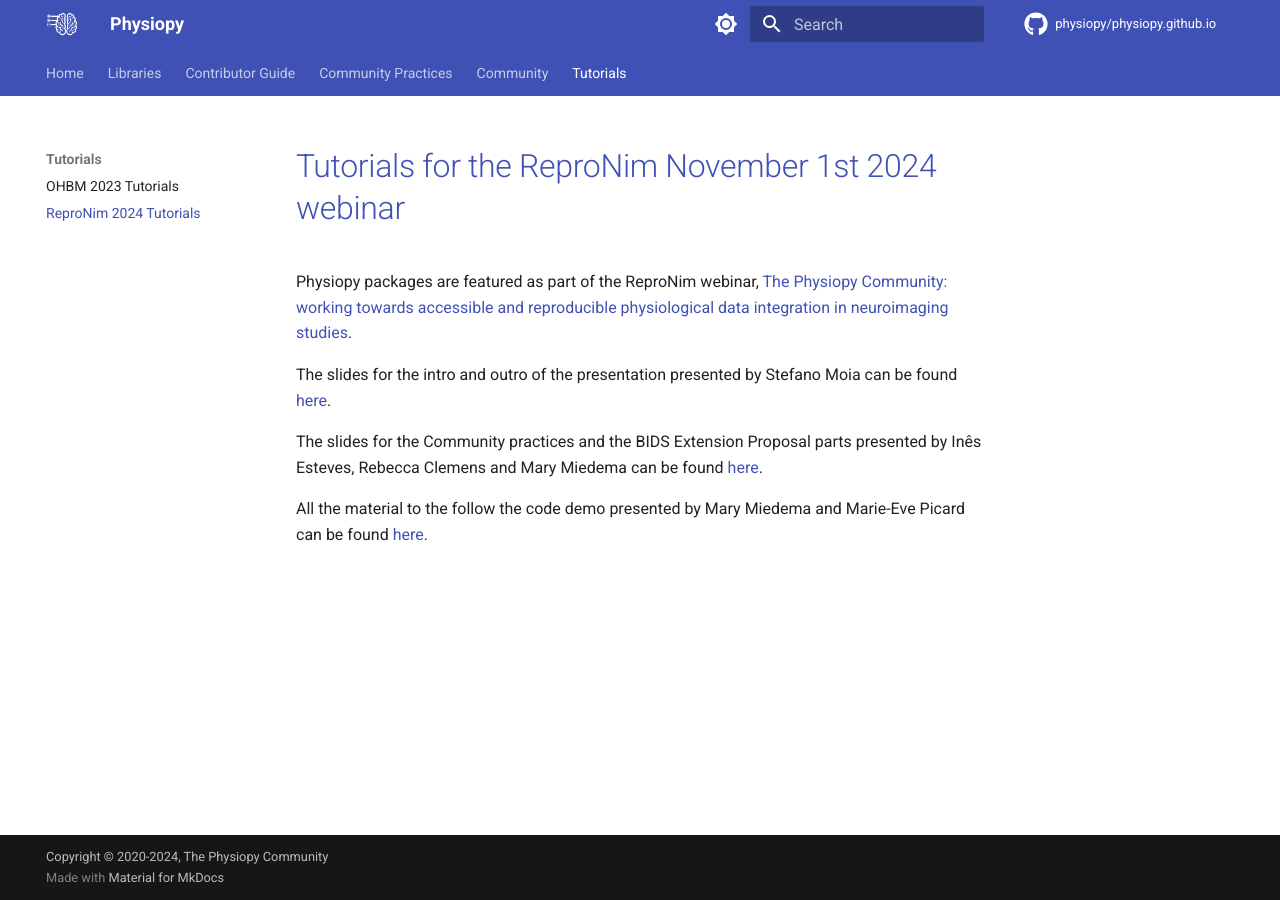
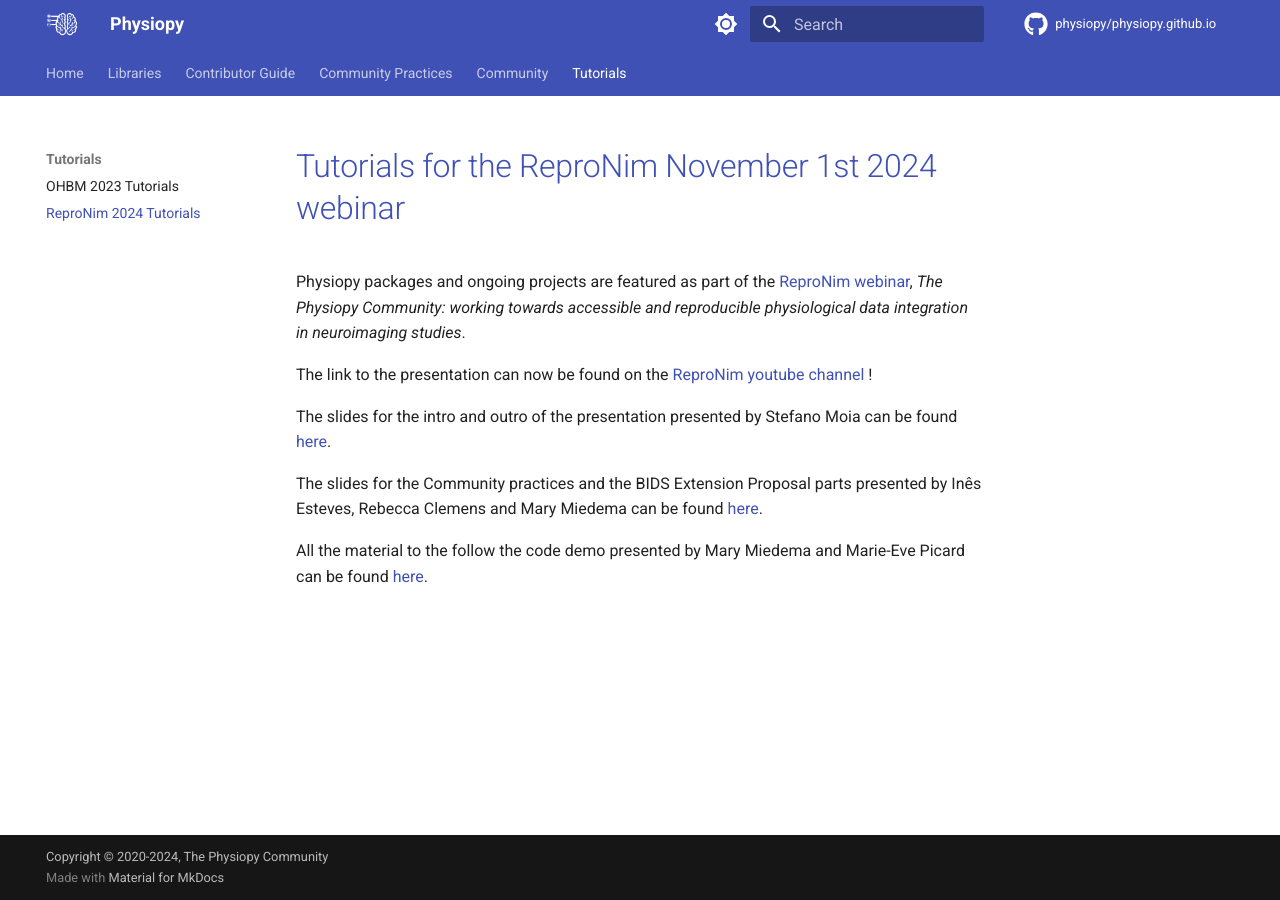
Before and after one commit to physiopy/physiopy.github.io, an MkDocs documentation site: the page built from docs/repronim24_tutorials.md, in a window 1280 px wide. Built offline with MkDocs 1.6.1 and Material for MkDocs 9.7.7, drawn with Linux system fonts in a browser that asks for light colours; comment, search, counter and statistics services are not loaded.

Commit message:
Add repronim yt link

```diff
--- a/docs/repronim24_tutorials.md
+++ b/docs/repronim24_tutorials.md
@@ -1,7 +1,9 @@
 [Tutorials for the ReproNim November 1st 2024 webinar](#repronim24_tutorials)
 =========================================================================
 
-Physiopy packages are featured as part of the ReproNim webinar, [The Physiopy Community: working towards accessible and reproducible physiological data integration in neuroimaging studies](https://www.repronim.org/webinar-series.html).
+Physiopy packages and ongoing projects are featured as part of the [ReproNim webinar](https://www.repronim.org/webinar-series.html), *The Physiopy Community: working towards accessible and reproducible physiological data integration in neuroimaging studies*.
+
+The link to the presentation can now be found on the [ReproNim youtube channel](https://www.youtube.com/watch?v=4euIogu-TnA) !
 
 The slides for the intro and outro of the presentation presented by Stefano Moia can be found [here](https://slides.com/ephraim24/physiopy-repronim24).
 
```
